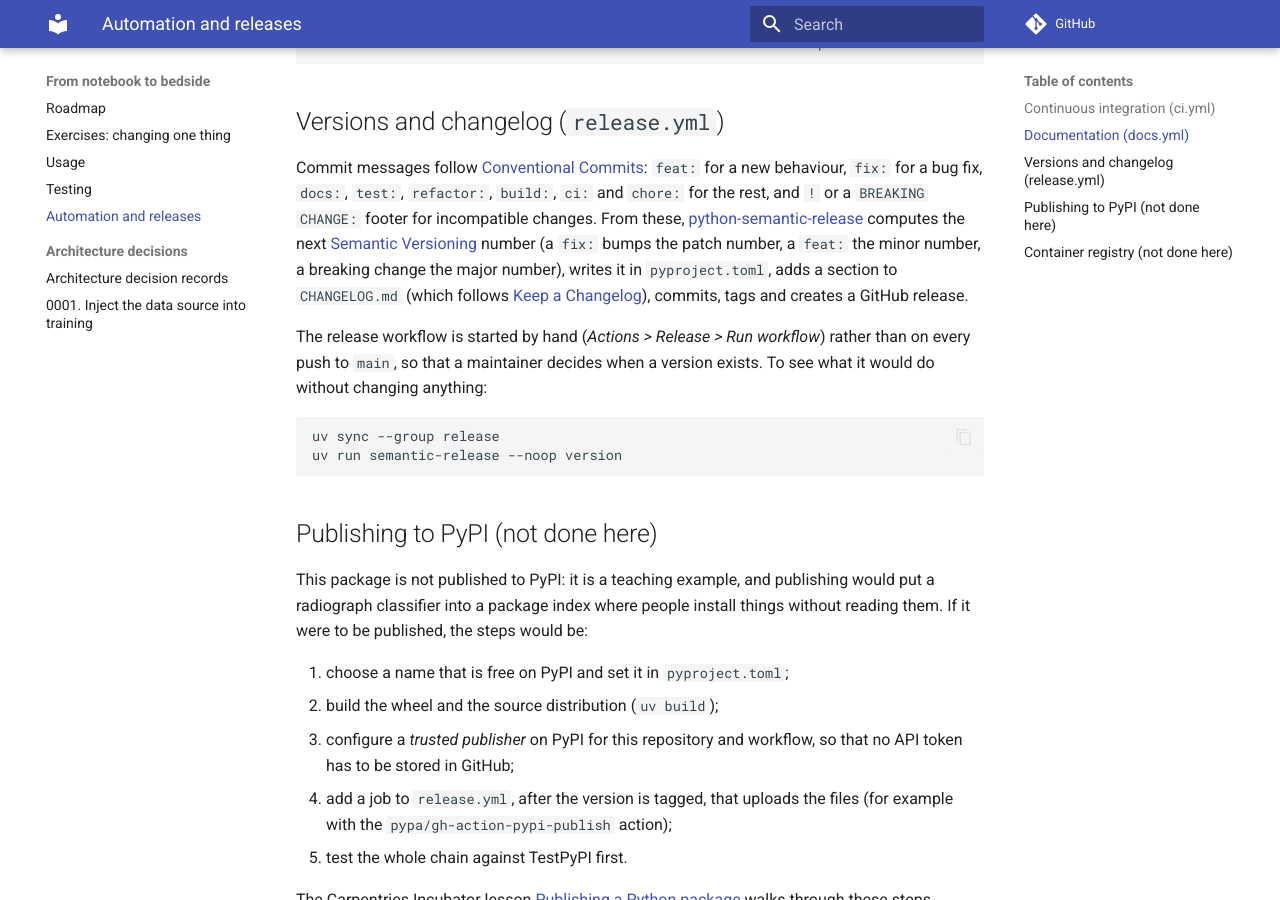
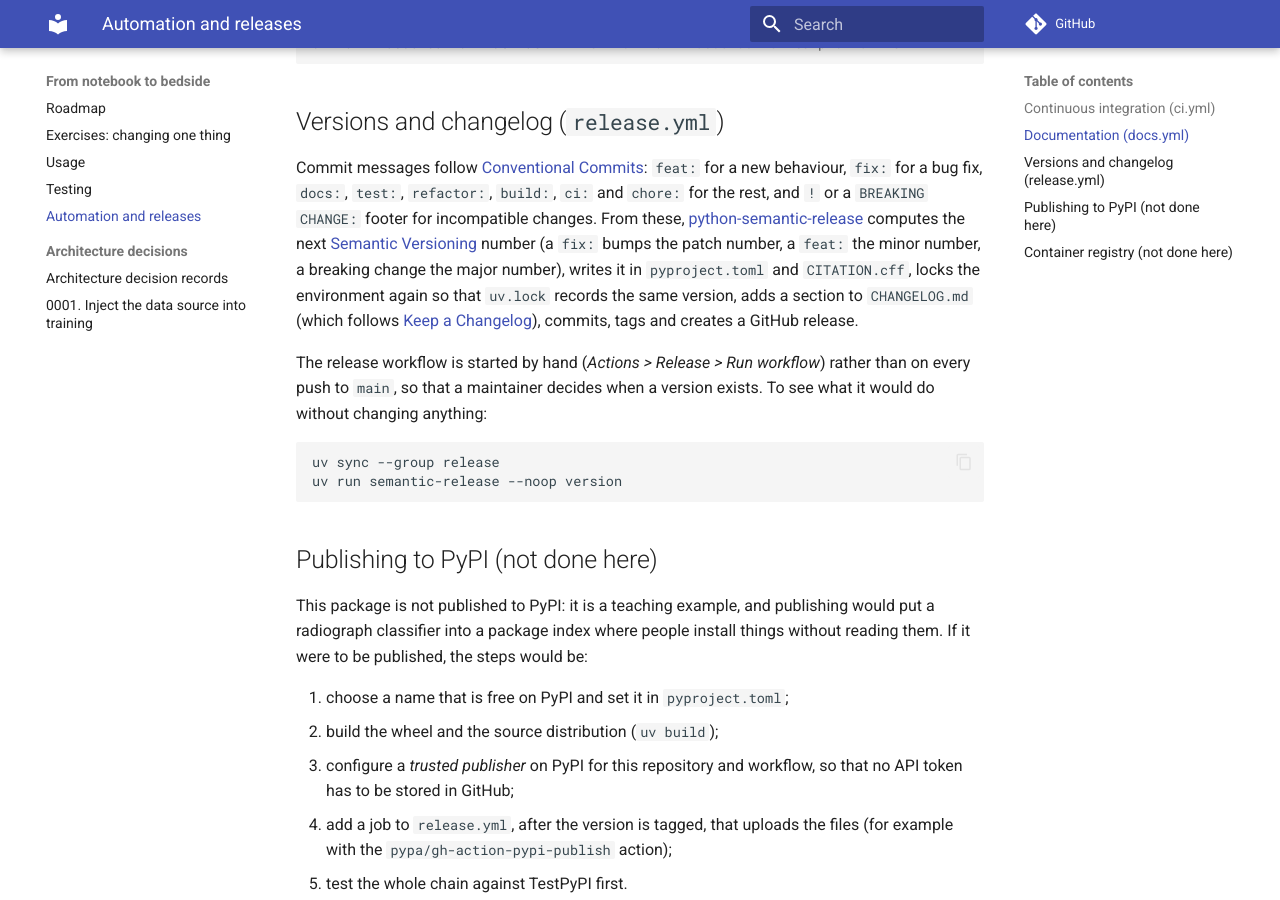
Before and after one commit to tomboulier/tef-health-notebook-to-bedside, an MkDocs documentation site: the page built from docs/automation.md, in a window 1280 px wide and 900 px high, scrolled down 981 px. Built offline with MkDocs 1.6.1 and Material for MkDocs 9.7.7, drawn with Linux system fonts in a browser that asks for light colours; comment, search, counter and statistics services are not loaded.

Commit message:
fix(release): keep uv.lock in step with the package version
uv.lock records the version of the package itself. Releasing 1.0.0 updated
pyproject.toml but not uv.lock, which still said 0.1.0. The release now locks
again after the version is bumped, with the uv version used elsewhere, and
includes uv.lock in the release commit.

Co-Authored-By: Claude Opus 5.5 <noreply@anthropic.com>

```diff
--- a/docs/automation.md
+++ b/docs/automation.md
@@ -51,9 +51,11 @@ Commit messages follow [Conventional Commits](https://www.conventionalcommits.or
 [python-semantic-release](https://python-semantic-release.readthedocs.io/)
 computes the next [Semantic Versioning](https://semver.org/) number (a
 `fix:` bumps the patch number, a `feat:` the minor number, a breaking change
-the major number), writes it in `pyproject.toml`, adds a section to
-`CHANGELOG.md` (which follows [Keep a Changelog](https://keepachangelog.com/)),
-commits, tags and creates a GitHub release.
+the major number), writes it in `pyproject.toml` and `CITATION.cff`, locks
+the environment again so that `uv.lock` records the same version, adds a
+section to `CHANGELOG.md` (which follows
+[Keep a Changelog](https://keepachangelog.com/)), commits, tags and creates a
+GitHub release.
 
 The release workflow is started by hand (*Actions > Release > Run workflow*)
 rather than on every push to `main`, so that a maintainer decides when a
--- a/pyproject.toml
+++ b/pyproject.toml
@@ -105,6 +105,10 @@ ignore_missing_imports = true
 [tool.semantic_release]
 version_toml = ["pyproject.toml:project.version"]
 version_variables = ["CITATION.cff:version"]
+# uv.lock records the version of the package too: lock again after the version
+# is bumped, with the uv version of the Dockerfile and the CI, and include the
+# file in the release commit.
+build_command = "python -m pip install --quiet uv==0.11.32 && python -m uv lock && git add uv.lock"
 commit_parser = "conventional"
 allow_zero_version = true
 major_on_zero = false
```
Also changed, not shown: 2 other files.
